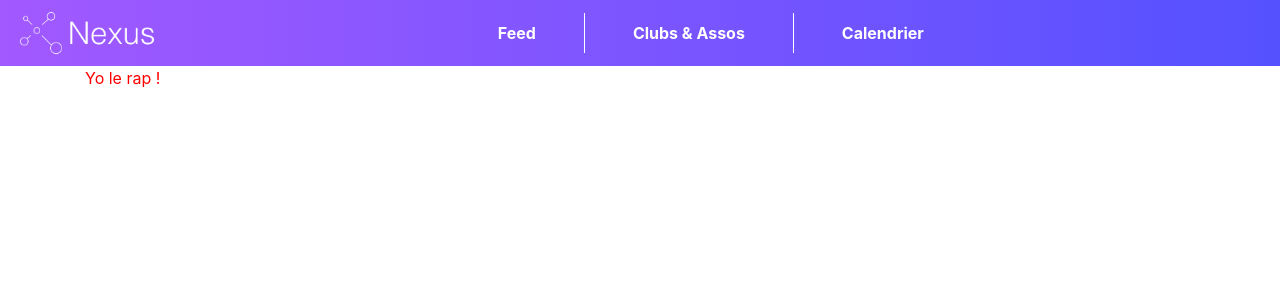
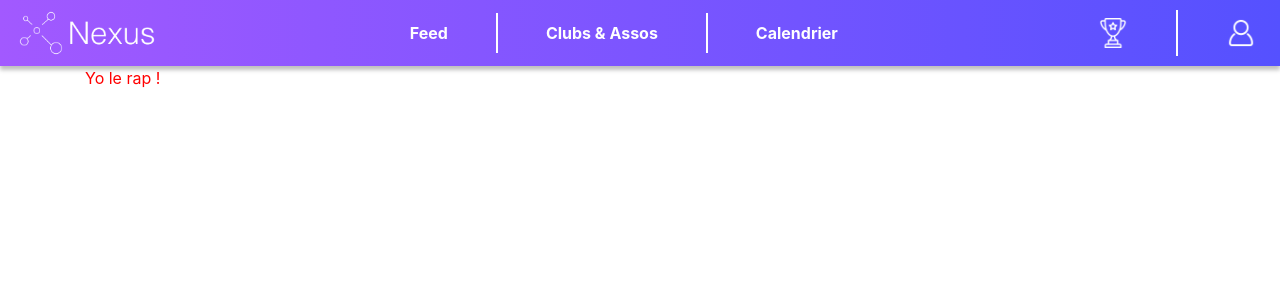
Before and after one commit to MathisPipart/Nexus, a Django app: page / in a window 1280 px wide. Shown: the top 300 px of the page. Run offline with Django 4.2, Linux system fonts and the light colour scheme; some libraries are stand-ins or nearby versions.

Commit message:
nar bar casi fini

```diff
--- a/feed/static/css/style.css
+++ b/feed/static/css/style.css
@@ -3,31 +3,35 @@ p {
     text-align: left;
 }
 
-/* Ajoutez une bordure à droite pour les éléments .nav-link sauf le dernier */
 .navbar .navbar-nav .nav-link {
     color: white !important;
     font-weight: bold;
 }
 
-.nav-item {
-    border-right: 1px solid white; /* Ajoute une bordure verticale blanche à droite */
-    margin-right: 40px; /* Ajoute de la marge à droite pour l'espacement */
-    padding-right: 40px; /* Ajoute du rembourrage à droite pour l'espacement */
+.navbar .navbar-nav .nav-item {
+    border-right: 2px solid white;
+    margin-right: 40px;
+    padding-right: 40px;
 }
 
-.nav-item:last-child {
-    border-right: none; /* Supprime la bordure à droite du dernier élément .nav-link */
-    margin-right: 0; /* Supprime la marge à droite pour le dernier élément */
-    padding-right: 0; /* Supprime le rembourrage à droite pour le dernier élément */
+.navbar .navbar-nav .nav-item:last-child {
+    border-right: none;
+    margin-right: 0;
+    padding-right: 0;
 }
 
 .navbar {
     background: linear-gradient(90deg, #A259FF 0%, #5551FF 100%);
-    /* box-shadow: 0px 4px 4px 0px rgba(0, 0, 0, 0.25); */
+    box-shadow: 0px 4px 4px 0px rgba(0, 0, 0, 0.25);
 }
 
 #navbarNav {
+    display: flex;
     justify-content: center;
     color: white;
     font-weight: bold;
 }
+
+.navbar .navbar-nav .nav-item a img {
+    filter: brightness(0) invert(1);
+}
--- a/feed/templates/base.html
+++ b/feed/templates/base.html
@@ -39,7 +39,7 @@
             <span class="navbar-toggler-icon"></span>
             </button>
             <div class="collapse navbar-collapse" id="navbarNav">
-                <ul class="navbar-nav">
+                <ul class="navbar-nav ml-auto">
                     <li class="nav-item">
                         <a class="nav-link" href="#">Feed</a>
                     </li>
@@ -48,6 +48,19 @@
                     </li>
                     <li class="nav-item">
                         <a class="nav-link" href="#">Calendrier</a>
+                    </li>
+                </ul>
+
+                <ul class="navbar-nav ml-auto">
+                    <li class="nav-item">
+                        <a class="nav-link" href="#">
+                            <img src="{% static 'png/trophy.png' %}" alt="Trophy" style="max-width: 30px;">
+                        </a>
+                    </li>
+                    <li class="nav-item">
+                        <a class="nav-link" href="#">
+                            <img src="{% static 'png/compte.png' %}" alt="Compte" style="max-width: 30px;">
+                        </a>
                     </li>
                 </ul>
             </div>
```
Also changed, not shown: feed/static/png/compte.png (added), feed/static/png/trophy.png (added).
